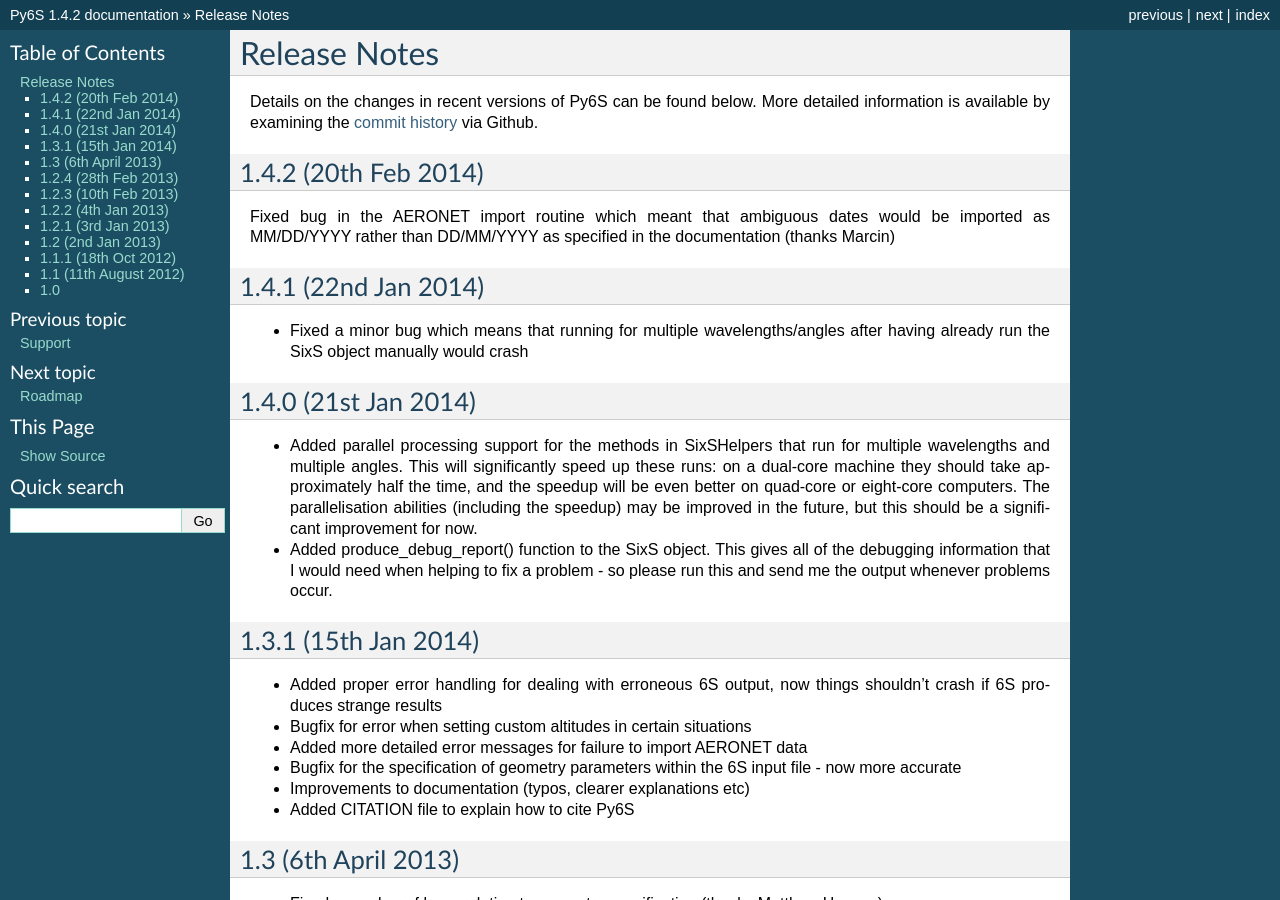
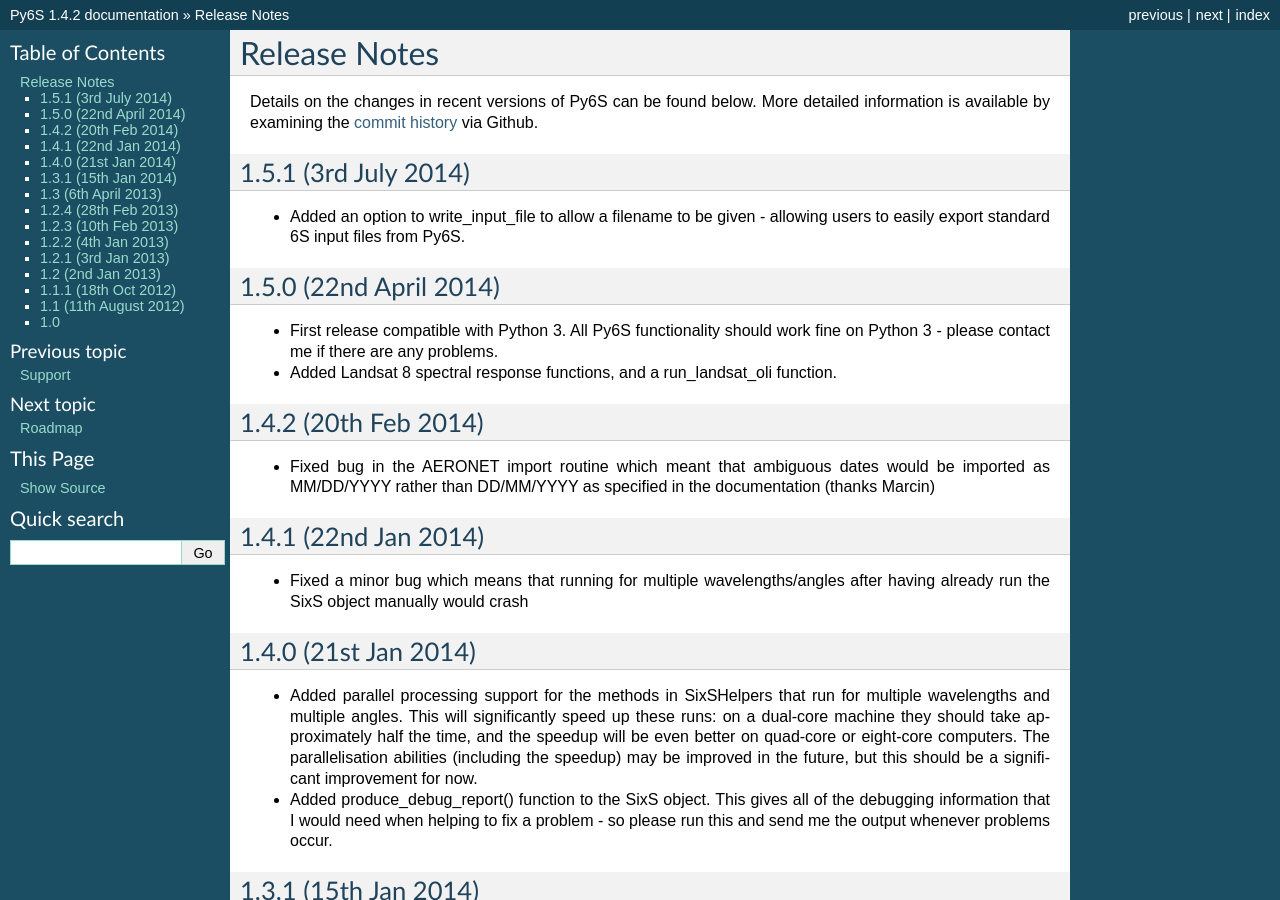
Before and after one commit to robintw/Py6S, a Sphinx documentation site: the page built from doc/source/releasenotes.rst, in a window 1280 px wide and 900 px high. Built offline with Sphinx 7.4.7, drawn with Linux system fonts in a browser that asks for light colours.

Commit message:
Updated release notes

```diff
--- a/doc/source/releasenotes.rst
+++ b/doc/source/releasenotes.rst
@@ -3,9 +3,18 @@
 
 Details on the changes in recent versions of Py6S can be found below. More detailed information is available by examining the `commit history <https://github.com/robintw/Py6S/commits/master/>`_ via Github.
 
+1.5.1 (3rd July 2014)
+^^^^^^^^^^^^^^^^^^^^^
+* Added an option to write_input_file to allow a filename to be given - allowing users to easily export standard 6S input files from Py6S.
+
+1.5.0 (22nd April 2014)
+^^^^^^^^^^^^^^^^^^^^^^^
+* First release compatible with Python 3. All Py6S functionality should work fine on Python 3 - please contact me if there are any problems.
+* Added Landsat 8 spectral response functions, and a run_landsat_oli function.
+
 1.4.2 (20th Feb 2014)
 ^^^^^^^^^^^^^^^^^^^^^
-Fixed bug in the AERONET import routine which meant that ambiguous dates would be imported as MM/DD/YYYY rather than DD/MM/YYYY as specified in the documentation (thanks Marcin)
+* Fixed bug in the AERONET import routine which meant that ambiguous dates would be imported as MM/DD/YYYY rather than DD/MM/YYYY as specified in the documentation (thanks Marcin)
 
 1.4.1 (22nd Jan 2014)
 ^^^^^^^^^^^^^^^^^^^^^
```
